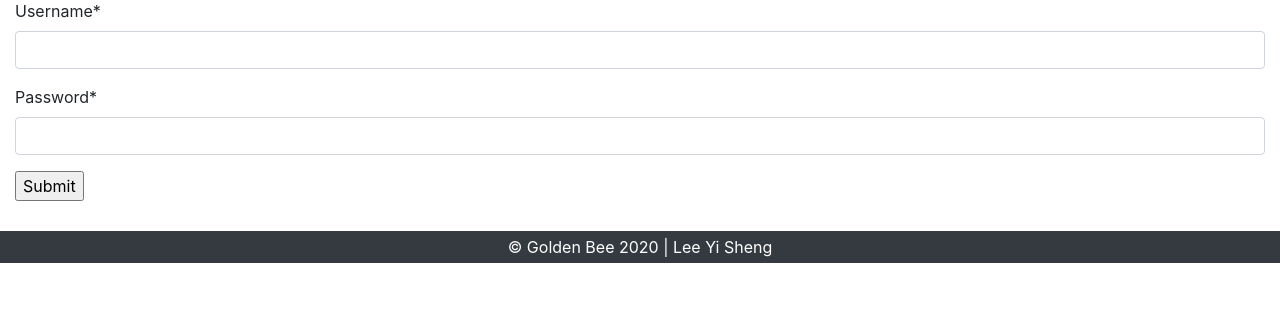
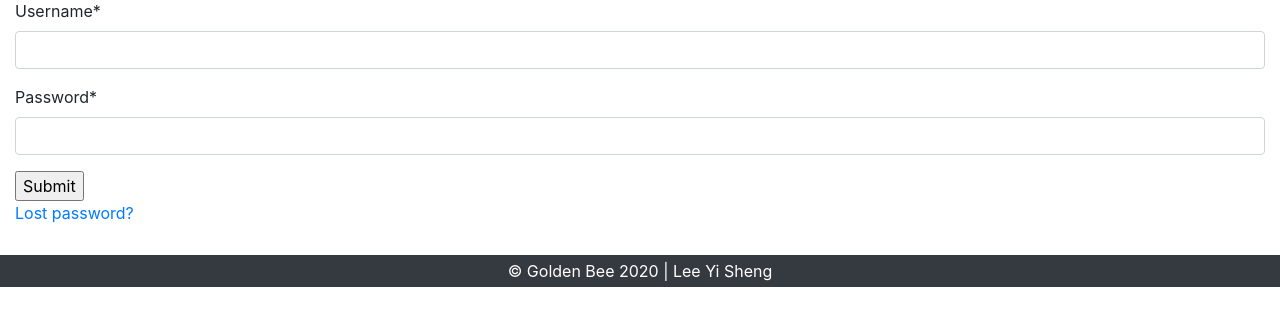
Before and after one commit to YiShengLee/Golden-Bee-Shop, a Django app: a page that uses Accounts/templates/login.template.html in a window 1280 px wide. Shown: the part 133-459 px from the top of the page. Run offline with Django 3.2, Linux system fonts and the light colour scheme; some libraries are stand-ins or nearby versions.

Commit message:
Added forget password link

```diff
--- a/Accounts/templates/login.template.html
+++ b/Accounts/templates/login.template.html
@@ -15,4 +15,6 @@ Login
     <input type="submit" name="Login"/>
 </form>
 
+<p><a href="{% url 'password_reset' %}">Lost password?</a></p>
+
 {% endblock %}
--- a/Accounts/templates/members.template.html
+++ b/Accounts/templates/members.template.html
@@ -22,6 +22,8 @@ Logged In As: {{request.user.username}}
     <!--Login Section-->
     {% if not user.is_authenticated %}
     <li><a href="{% url 'login' %}">Login</a></li>
+    <!--<li><a href="">Reset Password</a></li>-->
+    <li><a href="{% url 'password_reset' %}">Lost password?</a></li>
     {% endif %}
 
     <!--Register Section-->
@@ -34,6 +36,7 @@ Logged In As: {{request.user.username}}
     {% if user.is_authenticated %}
     <li><a href="{% url 'logout' %}">Logout</a></li>
     {% endif %}
+
 </ul>
 
 {% endblock %}
```
